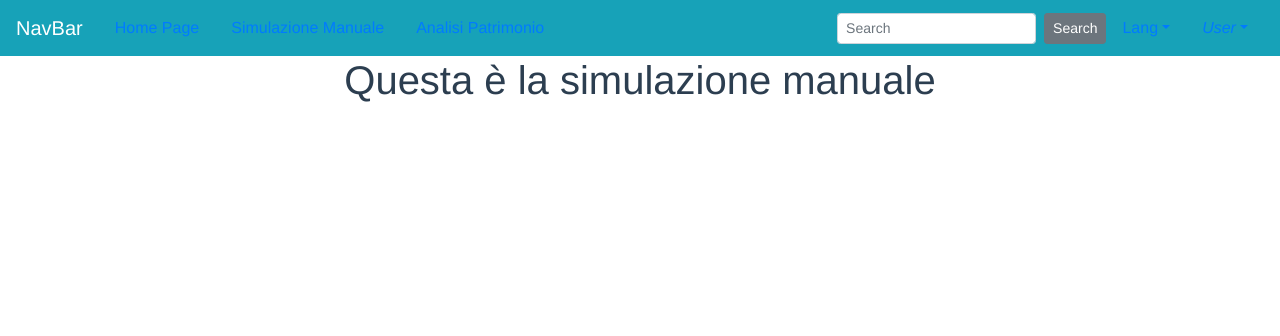
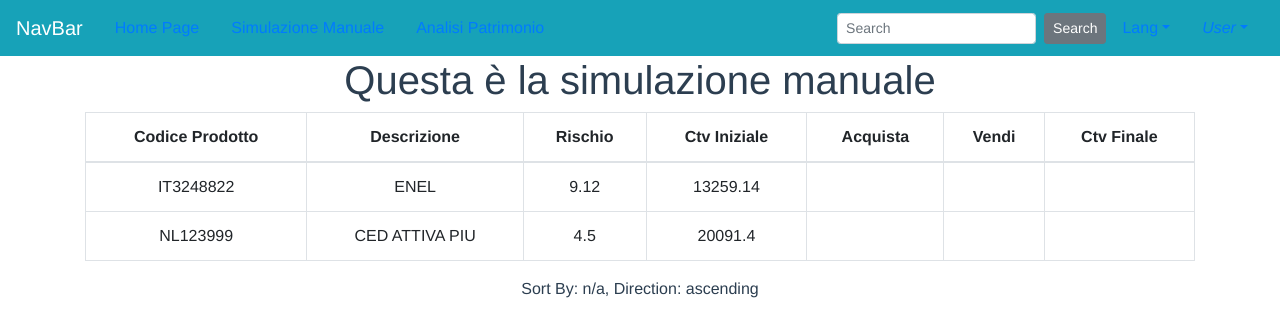
Before and after one commit to Zanobos/vue-showcase, a Vue app: page /#/simulazionemanuale in a window 1280 px wide. Shown: the top 336 px of the page. Built offline with nearby package versions, Linux system fonts and the light colour scheme.

Commit message:
avanzamento tabella simulazione

```diff
--- /dev/null
+++ b/src/components/TabellaSimulazione.vue
@@ -0,0 +1,74 @@
+<template>
+    <div>
+        <!-- Main table element -->
+        <b-table bordered hover show-empty
+                :items="items"
+                :fields="fields"
+                :filter="filter"
+                :sort-by.sync="sortBy"
+                :sort-desc.sync="sortDesc"
+        >
+            <template slot="acquista" slot-scope="row">
+                <b-form-input v-model="row.item.acquista"></b-form-input>
+            </template>
+
+            <template slot="vendi" slot-scope="row">
+                <b-form-input v-model="row.item.vendi"></b-form-input>
+            </template>
+        </b-table>
+        <p>
+            Sort By: {{ sortBy || 'n/a' }}, Direction: {{ sortDesc ? 'descending' : 'ascending' }}
+        </p>
+    </div>
+</b-table>
+
+
+</template>
+
+<script>
+const items = [
+    {   codiceProdotto: 'IT3248822',
+        descrizione: 'ENEL',
+        rischio: '9.12',
+        ctvIniziale: '13259.14',
+        acquista: '',
+        vendi: '',
+        ctvFinale: ''
+    },
+    {   codiceProdotto: 'NL123999',
+        descrizione: 'CED ATTIVA PIU',
+        rischio: '4.5',
+        ctvIniziale: '20091.4',
+        acquista: '',
+        vendi: '',
+        ctvFinale: ''
+    }
+];
+
+export default {
+  name: "TabellaSimulazione",
+  data() {
+      return {
+        items: items,
+        fields: {
+            codiceProdotto:   { label: 'Codice Prodotto', sortable: true },
+            descrizione:      { label: 'Descrizione', sortable: true },
+            rischio:          { label: 'Rischio', sortable: true},
+            ctvIniziale:      { label: 'CTV Iniziale', sortable: true },
+            acquista:         { label: 'Acquista' },
+            vendi:            { label: 'Vendi' },
+            ctvFinale:        { label: 'CTV Finale', formatter: 'calcolaCtvFinale'}
+        },
+        sortBy: null,
+        sortDesc: false,
+        filter: null
+         //https://bootstrap-vue.js.org/docs/components/table per vedere altri metodi utili, anche come lanciare un alert
+    }
+  },
+  methods: {
+      calcolaCtvFinale(value,key,item) {
+          return Number(item.ctvIniziale) + Number(item.acquista) - Number(item.vendi);
+      }
+  }
+}
+</script>
--- a/src/components/pages/SimulazioneManuale.vue
+++ b/src/components/pages/SimulazioneManuale.vue
@@ -1,12 +1,18 @@
 <template>
   <div>
     <h1>{{ msg }}</h1>
+    <tabella-simulazione></tabella-simulazione>
   </div>
 </template>
 
 <script>
+import TabellaSimulazione from '@/components/TabellaSimulazione.vue'
+
 export default {
   name: 'SimulazioneManuale',
+  components: {
+    TabellaSimulazione
+  },
   data () {
     return {
       msg: 'Questa è la simulazione manuale'
```
